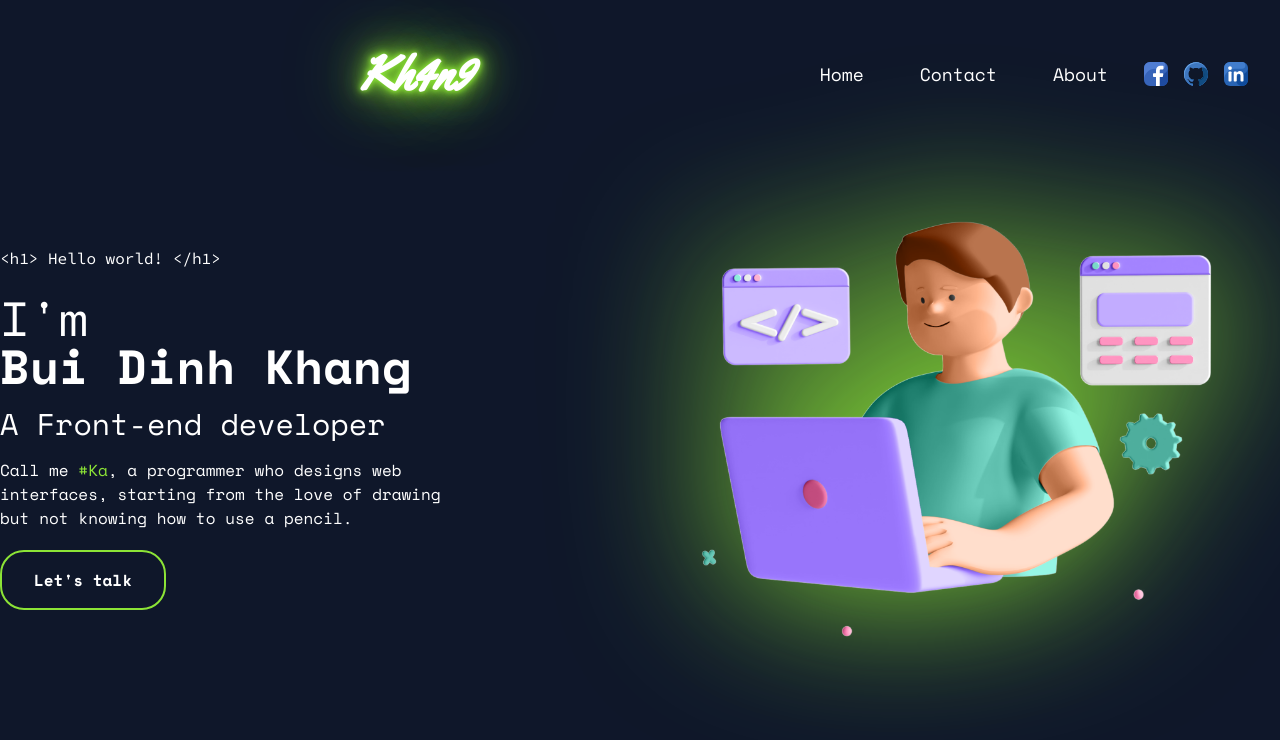
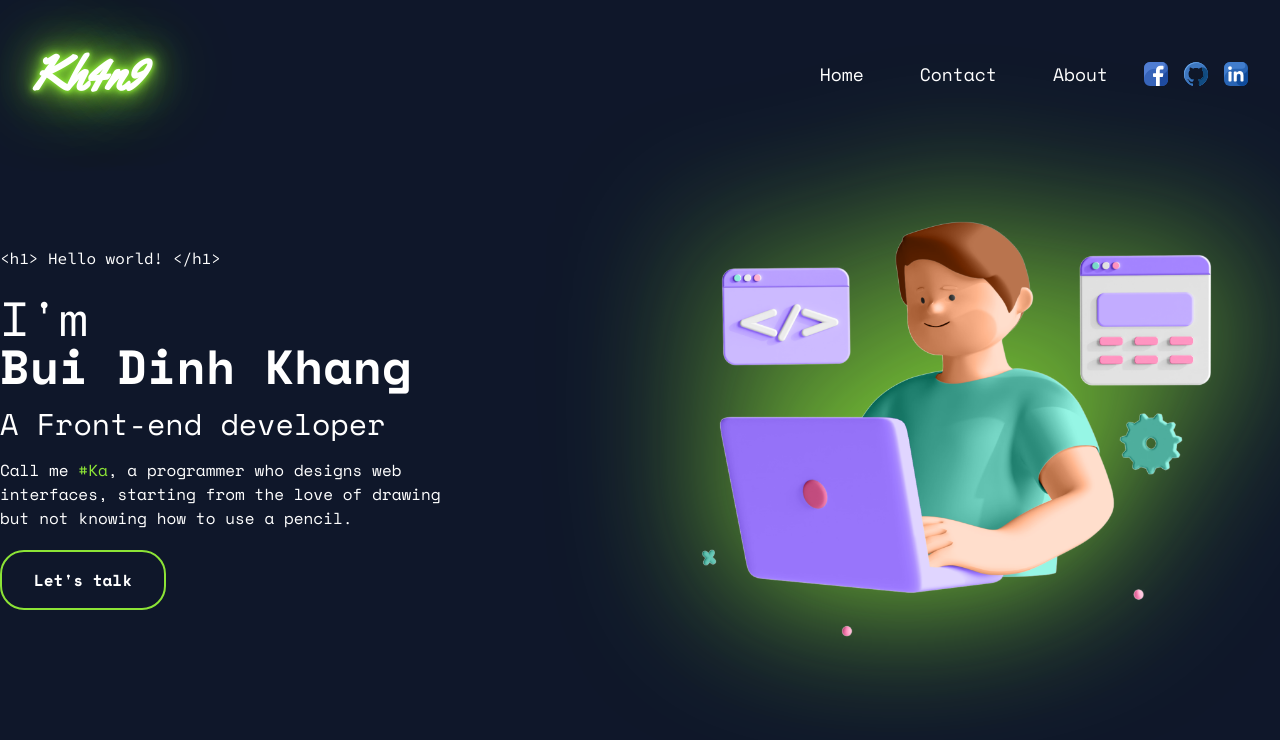
Before and after one commit to kh4n998/imhere, a website: page index.html in a window 1280 px wide. Drawn offline with nearby package versions, Linux system fonts and the light colour scheme.

Commit message:
fix layout header bar

```diff
--- a/index.html
+++ b/index.html
@@ -12,7 +12,7 @@
 <body class="bg-slate-900 text-white font-mono">
     <header class="absolute top-0 left-0 right-0 z-[1000] p-[1.25rem_1.25rem_0] lg:p-[2.5rem_2rem_0]">
         <nav class="flex items-center container mx-auto">
-            <a href="#" class="mx-auto lg:mr-auto font-bold text-5xl font-brand text-white text-shadow-neon">Kh4n9</a>
+            <a href="#" class="ml-auto mr-auto lg:ml-0 font-bold text-5xl font-brand text-white text-shadow-neon">Kh4n9</a>
             <div class="hidden lg:flex-middle space-x-4">
                 <a href="#" class="p-[0.75rem_1rem] lg:p-5 text-lg hover:text-neon">Home</a>
                 <a href="#contact" class="p-[0.75rem_1rem] lg:p-5 text-lg hover:text-neon">Contact</a>
@@ -33,9 +33,9 @@
     </header>
     <section class="h-screen pt-28">
         <div class="container mx-auto">
-            <div class="grid grid-cols-1 lg:grid-cols-2 gap-4 items-center">
+            <div class="grid grid-cols-1 lg:grid-cols-2 gap-x-4 items-center">
                 <div class="order-1 lg:order-1 px-4 lg:px-0">
-                    <h1 class="font-code mb-6">&lt;h1&gt; Hello world! &lt;&#47;h1&gt;</h1>
+                    <h1 class="hidden lg:block font-code mb-6">&lt;h1&gt; Hello world! &lt;&#47;h1&gt;</h1>
                     <div class=" text-4xl lg:text-5xl mb-4">
                         I'm <br><b>Bui Dinh Khang</b>
                     </div>
```
Also changed, not shown: dist/tail.css.
